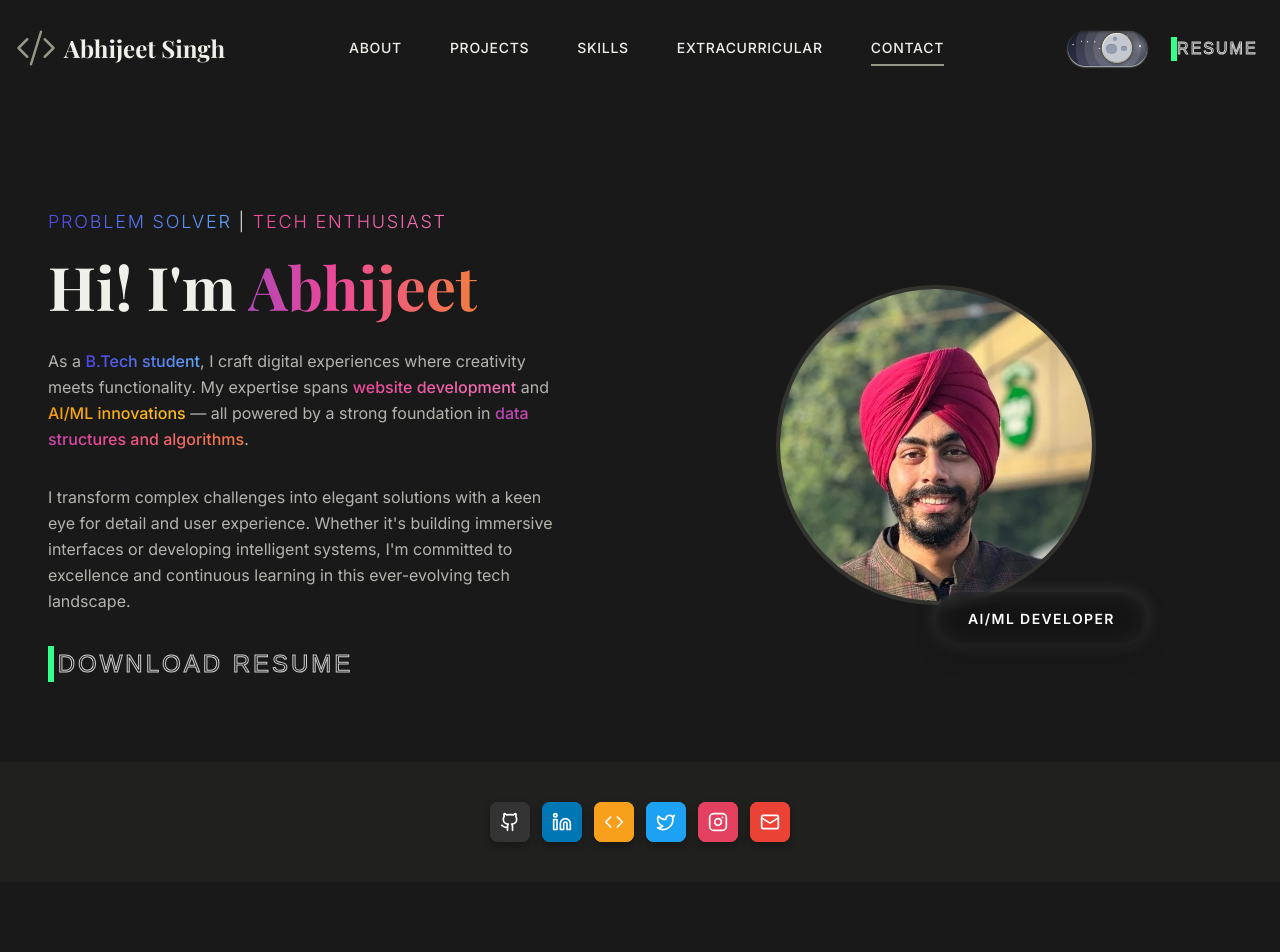
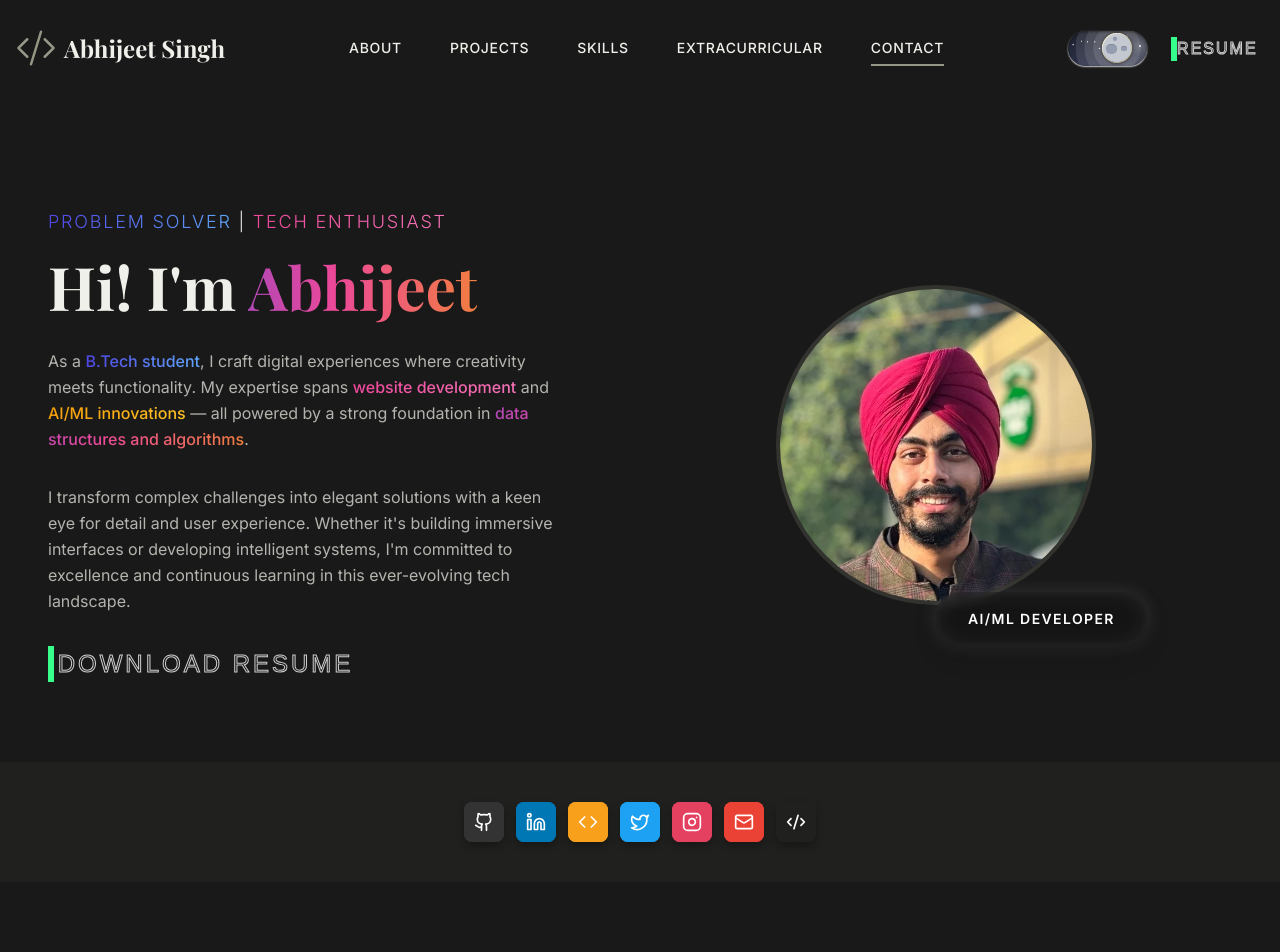
Before and after one commit to abhijeets54/portfolio, a Next.js app: page / in a window 1280 px wide. Shown: the top 952 px of the page. Built offline with nearby package versions, Linux system fonts and the light colour scheme; a web font is replaced by a local one.

Commit message:
added gfg

```diff
--- a/src/components/ui/social-links.tsx
+++ b/src/components/ui/social-links.tsx
@@ -1,5 +1,5 @@
 import React from 'react';
-import { Github, Linkedin, Twitter, Instagram, Mail, Code } from 'lucide-react';
+import { Github, Linkedin, Twitter, Instagram, Mail, Code, Code2 } from 'lucide-react';
 
 interface SocialLinkProps {
   href: string;
@@ -63,6 +63,12 @@ export function SocialLinks() {
         icon={<Mail size={20} />}
         label="Email"
         color="email"
+      />
+      <SocialLink
+        href="https://www.geeksforgeeks.org/user/as9189lb5/"
+        icon={<Code2 size={20} />}
+        label="GeeksforGeeks"
+        color="geeksforgeeks"
       />
     </div>
   );
```
Also changed, not shown: public/favicon/code-slash.svg.
